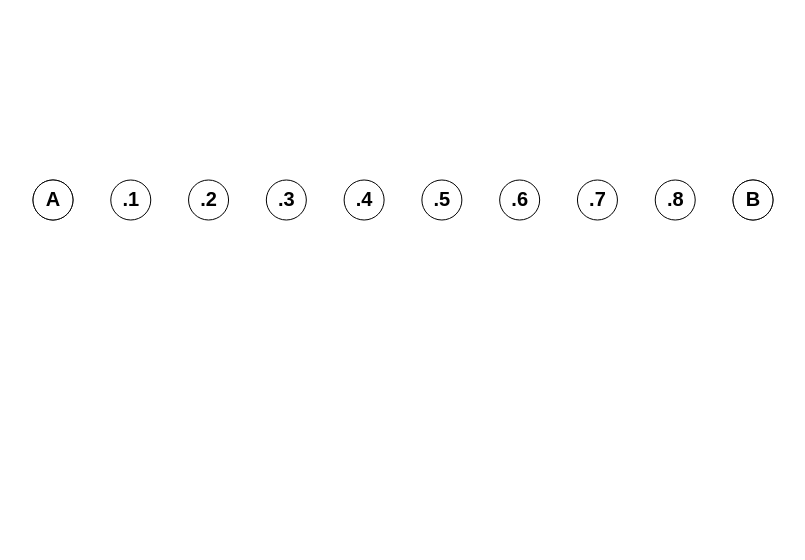
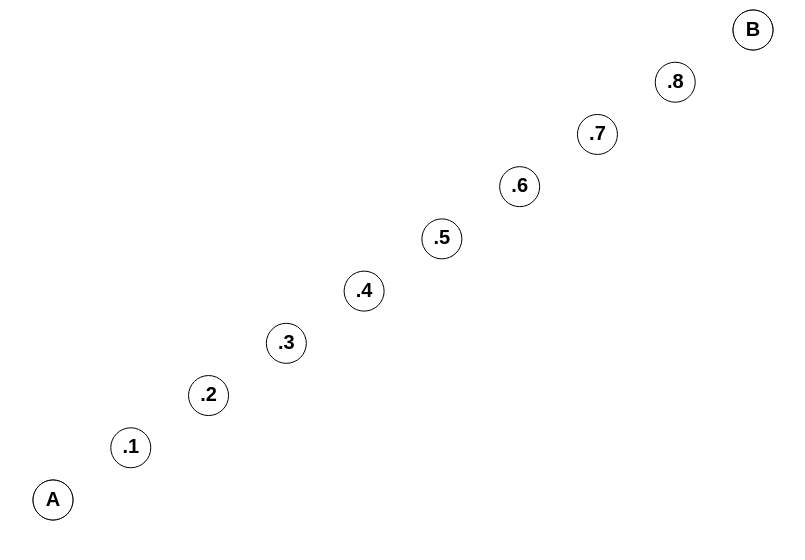
Before and after one commit to hellosumitg/math, a plain HTML site: page lerp/index.html in a window 1280 px wide. Shown: the whole page, without its empty margins (47-852 px from the left). Drawn offline with Linux system fonts and the light colour scheme.

Commit message:
Interpolation in higher dimensions and Extrapolation

```diff
--- a/lerp/index.html
+++ b/lerp/index.html
@@ -21,19 +21,27 @@
       myCanvas.height = window.innerHeight;
       const ctx = myCanvas.getContext('2d');
 
-      // Defining 2 points on X-axis i.e 1-D linear interpolation
-      const A = { x: 100, y: 200 };
-      const B = { x: 800, y: 200 };
+      // // Defining 2 points on X-axis i.e 1-D linear interpolation
+      // const A = { x: 100, y: 200 };
+      // const B = { x: 800, y: 200 };
+
+      // Defining 2 points on both X and Y axis i.e 2-D linear interpolation
+      const A = { x: 100, y: 500 };
+      const B = { x: 800, y: 30 };
 
       // Implementing `lerp` for getting equally spaced points
       const n = 10;
       for (let i = 0; i <= n - 1; i++) {
+        // if const t=-0.2 or 1.2 (i.e if below `0` or above `1` then it is known as Extrapolation meaning moving outside of the points)
         const t = i / (n - 1); // this means we want the value between a and b this(i.e `t`) far away from a relative to a & b
 
-        const C = {
-          x: lerp(A.x, B.x, t),
-          y: 200,
-        };
+        // const C = {
+        //   x: lerp(A.x, B.x, t),
+        //   // y: 200, // for 1-D
+        //   y: lerp(A.y, B.y, t),
+        // };
+
+        const C=vLerp(A, B, t)
         // drawDot(C, 'C');
         drawDot(C, '.' + i);
       }
@@ -43,6 +51,15 @@
       // Linear interpolation is a mathematical method for constructing new data points(here Dots) within a range of known data points(here Dots).
       function lerp(a, b, t) {
         return a + (b - a) * t; // or `a*(1-t)+ b*t` can also be used due to weird behavior of floating point operations
+      }
+
+      // function for interpolation in higher dimensions common notation for representation are `vLerp` or `Vector LERP` in various libraries and packages
+      function vLerp(A, B, t) {
+        return {
+          // in this example only looking for 2-D
+          x: lerp(A.x, B.x, t),
+          y: lerp(A.y, B.y, t),
+        };
       }
 
       function drawDot(position, label) {
```
